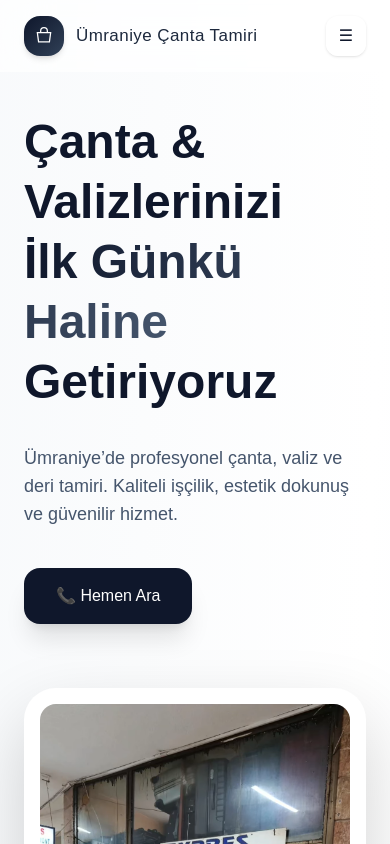
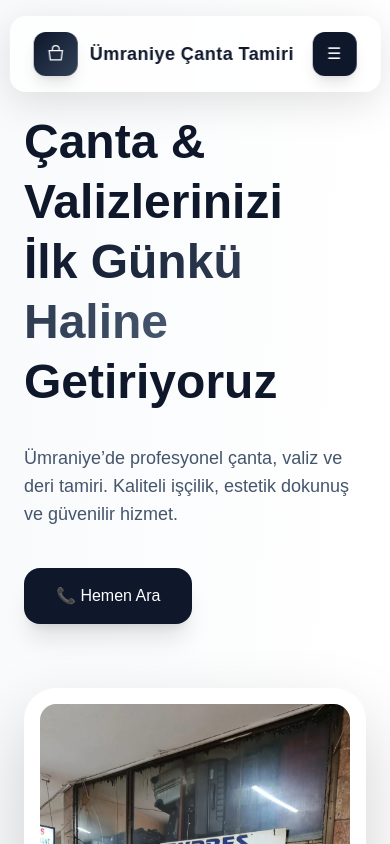
Before and after one commit to mertxofficial0/umraniye-canta-tamiri, a Next.js app: page / in a window 390 px wide. Shown: the top 844 px of the page. Built offline with nearby package versions, Linux system fonts and the light colour scheme.

Commit message:
Fix: mobile menu opens with instant header blur

```diff
--- a/app/page.tsx
+++ b/app/page.tsx
@@ -115,32 +115,44 @@
   return (
     <main className="min-h-screen text-slate-900 bg-gradient-to-br from-slate-50 via-white to-slate-100">
 
-      {/* HEADER */}
+{/* BLUR WRAPPER */}
+  <div className={`transition-all duration-300 ${menuOpen ? 'blur-md scale-[0.98]' : ''}`}></div>
+      {/* MODERN FLOATING HEADER */}
 <header
   className={`
-          fixed top-0 left-0 w-full z-50
-          bg-white/70 backdrop-blur-xl
-          transition-all duration-300
-          ${menuOpen ? 'blur-sm opacity-70 pointer-events-none' : ''}
+    fixed top-4 left-1/2 -translate-x-1/2
+    w-[95%] max-w-7xl z-50
+    bg-white/70 backdrop-blur-2xl
+    rounded-2xl
+    shadow-[0_10px_40px_rgba(0,0,0,0.12)]
+    ${menuOpen ? 'blur-md opacity-70' : ''}
   `}
 >
-        <div className="max-w-7xl mx-auto px-6 py-4 flex items-center justify-between">
+
+
+  <div className="px-6 py-4 flex items-center justify-between">
 
     {/* LOGO */}
     <div className="flex items-center gap-3">
-            <div className="w-10 h-10 rounded-2xl bg-gradient-to-br from-slate-900 to-slate-700 flex items-center justify-center shadow-md">
+      <div className="
+        w-11 h-11 rounded-xl
+        bg-gradient-to-br from-slate-900 to-slate-700
+        flex items-center justify-center
+        shadow-lg
+      ">
         <svg width="20" height="20" viewBox="0 0 24 24" fill="none" className="text-white">
           <path d="M4 8h16l-1.5 11h-13L4 8z" stroke="currentColor" strokeWidth="1.5" />
           <path d="M8 8V6a4 4 0 018 0v2" stroke="currentColor" strokeWidth="1.5" />
         </svg>
       </div>
-            <span className="font-medium text-[17px] tracking-wide text-slate-800">
+
+      <span className="font-semibold tracking-wide text-slate-900 text-lg">
         Ümraniye Çanta Tamiri
       </span>
     </div>
 
     {/* DESKTOP MENU */}
-          <nav className="hidden md:flex gap-10 text-sm font-medium">
+    <nav className="hidden md:flex items-center gap-8 text-sm font-medium">
       {[
         ['Ana Sayfa', '#anasayfa'],
         ['Hakkımızda', '#hakkimizda'],
@@ -151,9 +163,16 @@
         <a
           key={label}
           href={href}
-                className="relative text-slate-600 hover:text-slate-900 transition
-                after:absolute after:left-1/2 after:-bottom-1 after:h-[2px] after:w-0
-                after:bg-slate-900 after:transition-all hover:after:w-full hover:after:left-0"
+          className="
+            relative text-slate-600
+            hover:text-slate-900
+            transition
+            after:absolute after:left-0 after:-bottom-1
+            after:h-[2px] after:w-0
+            after:bg-slate-900
+            after:transition-all
+            hover:after:w-full
+          "
         >
           {label}
         </a>
@@ -162,13 +181,23 @@
 
     {/* MOBILE BUTTON */}
     <button
-            className="md:hidden w-10 h-10 rounded-xl bg-white/70 backdrop-blur shadow flex items-center justify-center"
       onClick={() => setMenuOpen(true)}
+      className="
+        md:hidden
+        w-11 h-11
+        rounded-xl
+        bg-slate-900 text-white
+        flex items-center justify-center
+        shadow-lg
+        hover:scale-105
+        transition
+      "
     >
       ☰
     </button>
   </div>
 </header>
+
 
       {/* OVERLAY */}
       {menuOpen && (
@@ -178,47 +207,105 @@
         />
       )}
 
-      {/* MOBILE MENU */}
+      {/* MODERN MOBILE MENU */}
 <div
   className={`
-          fixed top-0 right-0 h-full w-72 z-50
-          bg-white/90 backdrop-blur-xl
-          transform transition-transform duration-300
+    fixed inset-0 z-50
+    flex justify-end
+    transition-all duration-500
+    ${menuOpen ? 'opacity-100' : 'opacity-0 pointer-events-none'}
+  `}
+>
+  {/* PANEL */}
+  <div
+    className={`
+      h-full w-[85%] max-w-sm
+      bg-white/80 backdrop-blur-2xl
+      shadow-[-20px_0_60px_rgba(0,0,0,0.25)]
+      rounded-l-3xl
+      p-6
+      flex flex-col
+      transform transition-transform duration-500
       ${menuOpen ? 'translate-x-0' : 'translate-x-full'}
     `}
   >
-        <div className="p-6 flex flex-col h-full">
+
+    {/* TOP BAR */}
     <div className="flex items-center justify-between mb-10">
-            <span className="font-semibold text-lg">Menü</span>
-            <button className="text-2xl" onClick={() => setMenuOpen(false)}>
+      <div className="flex items-center gap-3">
+        <div className="
+          w-10 h-10 rounded-xl
+          bg-gradient-to-br from-slate-900 to-slate-700
+          flex items-center justify-center
+          shadow-md
+        ">
+          <svg width="18" height="18" viewBox="0 0 24 24" fill="none" className="text-white">
+            <path d="M4 8h16l-1.5 11h-13L4 8z" stroke="currentColor" strokeWidth="1.5" />
+            <path d="M8 8V6a4 4 0 018 0v2" stroke="currentColor" strokeWidth="1.5" />
+          </svg>
+        </div>
+
+        <span className="font-semibold text-slate-900">
+          Menü
+        </span>
+      </div>
+
+      <button
+        onClick={() => setMenuOpen(false)}
+        className="
+          w-10 h-10 rounded-xl
+          bg-slate-900 text-white
+          flex items-center justify-center
+          hover:scale-105
+          transition
+        "
+      >
         ✕
       </button>
     </div>
 
-          <nav className="flex flex-col gap-4">
+    {/* LINKS */}
+    <nav className="flex flex-col gap-3">
       {[
         ['Ana Sayfa', '#anasayfa'],
         ['Hakkımızda', '#hakkimizda'],
         ['Hizmetler', '#hizmetler'],
         ['Galeri', '#galeri'],
         ['İletişim', '#iletisim'],
-            ].map(([label, href]) => (
+      ].map(([label, href], i) => (
         <a
           key={label}
           href={href}
           onClick={() => setMenuOpen(false)}
-                className="px-4 py-3 rounded-xl bg-slate-100 hover:bg-slate-900 hover:text-white transition"
+          className="
+            group
+            flex items-center justify-between
+            px-5 py-4
+            rounded-2xl
+            bg-white/70
+            backdrop-blur
+            shadow-[0_10px_30px_rgba(0,0,0,0.12)]
+            hover:bg-slate-900
+            hover:text-white
+            transition-all
+            duration-300
+          "
         >
-                {label}
+          <span className="font-medium">{label}</span>
+          <span className="opacity-0 group-hover:opacity-100 transition">
+            →
+          </span>
         </a>
       ))}
     </nav>
 
-          <div className="mt-auto text-sm text-slate-400">
+    {/* FOOTER */}
+    <div className="mt-auto pt-8 text-sm text-slate-400">
       © Ümraniye Çanta Tamiri
     </div>
   </div>
 </div>
+
 
       {/* HERO */}
       <section id="anasayfa" className="pt-28 md:pt-32 pb-32">
```
Lines whose indentation alone changed are shown as unchanged.
